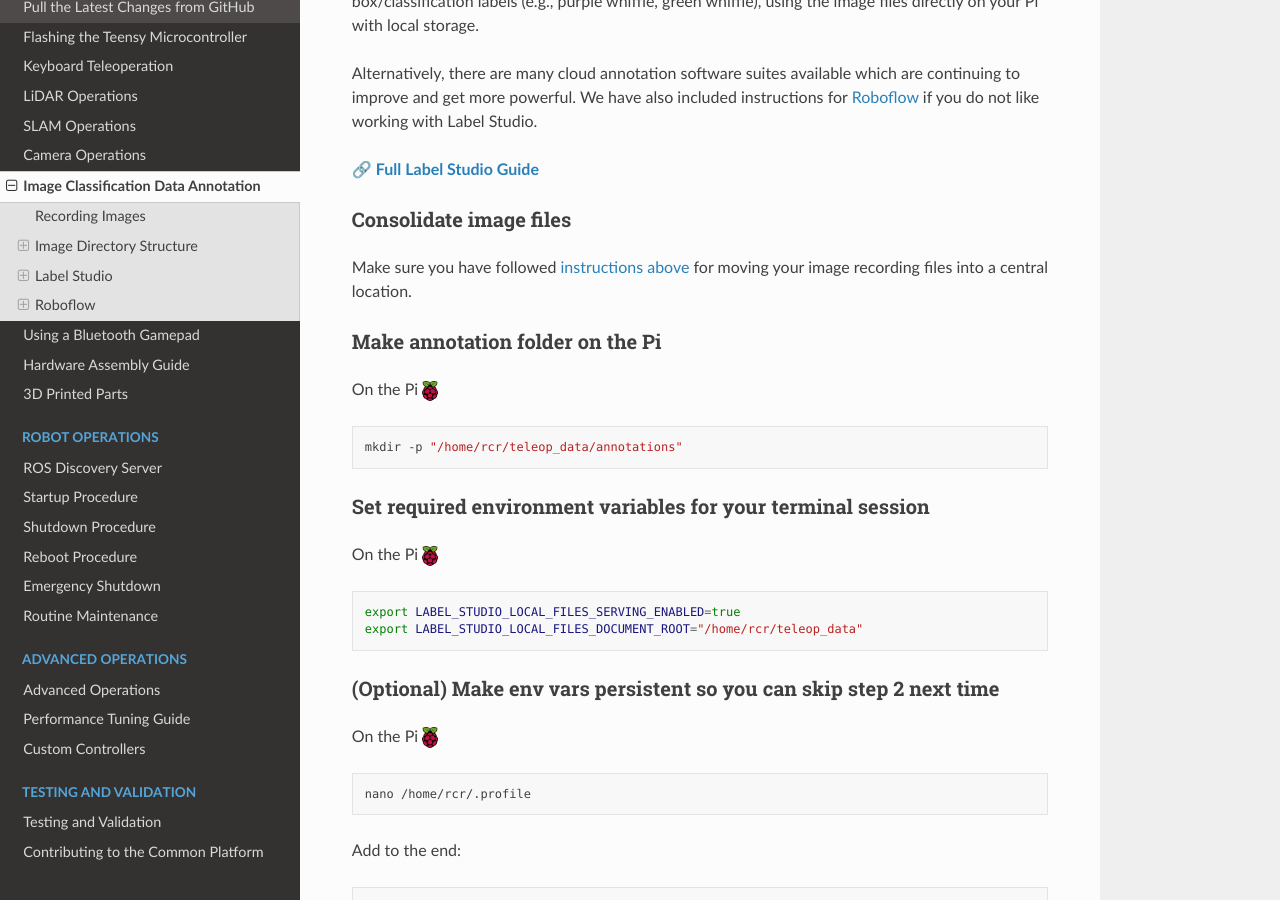
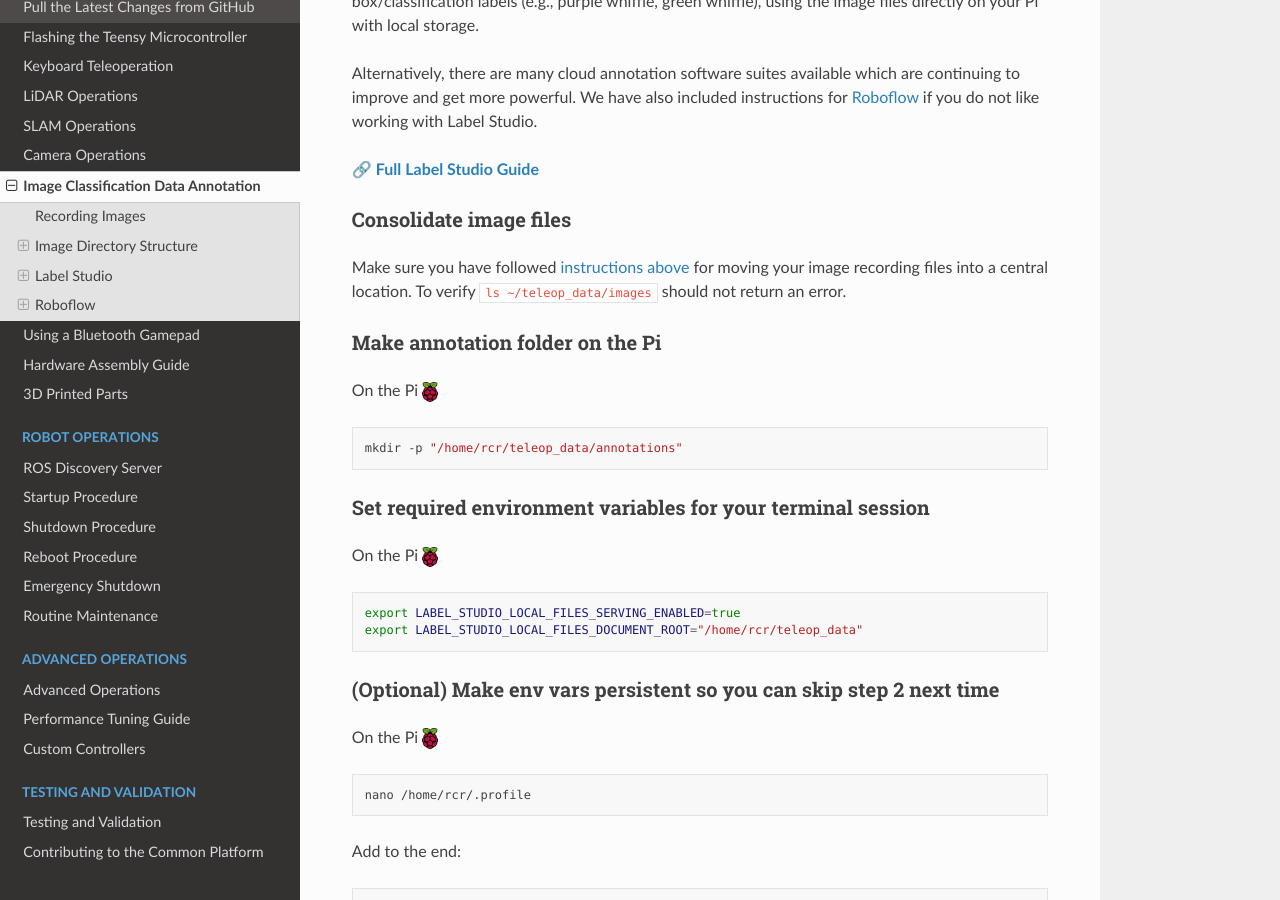
Before and after one commit to RoseCityRobotics/common_platform, a Sphinx documentation site: the page built from docs/source/data_annotation/label_studio.md, in a window 1280 px wide and 900 px high, scrolled down 1093 px. Built offline with Sphinx 7.4.7 and the Read the Docs theme 3.1.0, drawn with Linux system fonts in a browser that asks for light colours; pages that are not in the unit, such as notebooks, are missing from menus.

Commit message:
verify images folder exists

```diff
--- a/docs/source/data_annotation/label_studio.md
+++ b/docs/source/data_annotation/label_studio.md
@@ -36,7 +36,8 @@
 🔗 **[Full Label Studio Guide](https://labelstud.io/guide/labeling)**
 
 ### Consolidate image files
-Make sure you have followed [instructions above](#image-directory-structure) for moving your image recording files into a central location.
+Make sure you have followed [instructions above](#image-directory-structure) for moving your image recording files into a central location. To verify `ls ~/teleop_data/images`
+should not return an error.
 
 ### Make annotation folder on the Pi
 On the Pi <img src="/_static/img/raspberry-pi.png" alt="Raspberry Pi" width="16">
```
